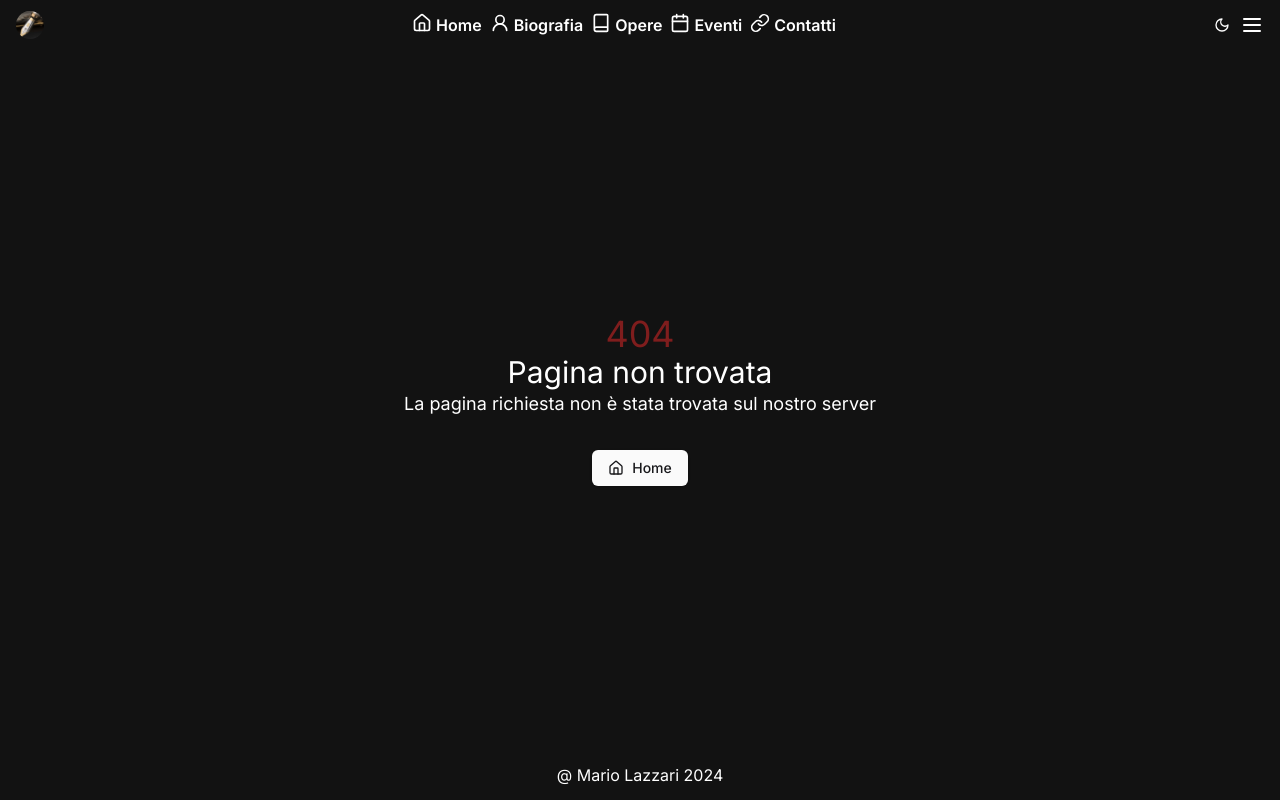
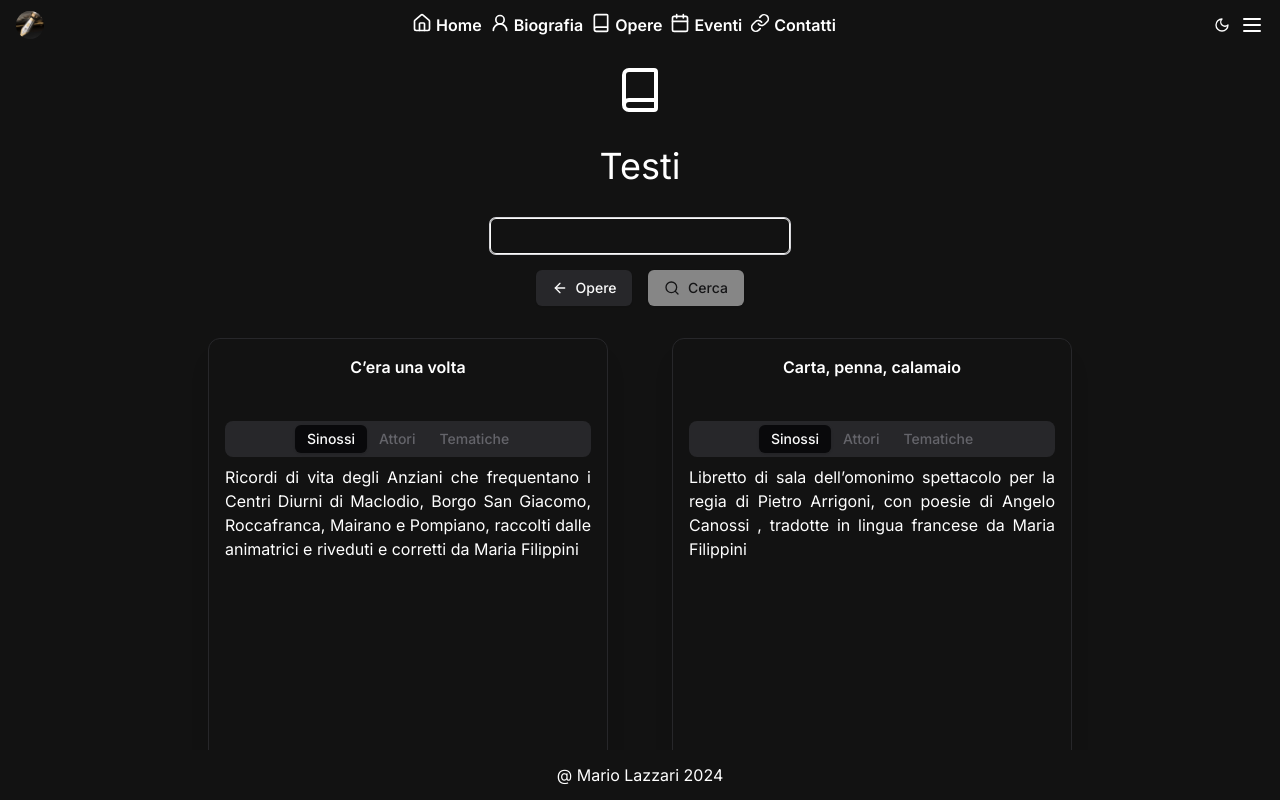
Before and after one commit to mariolazzari/mariafilippini.it, a Next.js app: page /works/texts in a window 1280 px wide. Before the commit this address had no page. Built offline with nearby package versions, Linux system fonts and the light colour scheme.

Commit message:
refact: drawer styles

```diff
--- a/app/contacts/page.tsx
+++ b/app/contacts/page.tsx
@@ -22,7 +22,7 @@ function ContactsPage() {
   return (
     <>
       <h2 className="text-4xl mb-12 text-center">Contatti</h2>
-      <div className="flex justify-center gap-8 flex-wrap">
+      <div className="flex justify-center gap-16 flex-wrap">
         {contacts.map(contact => (
           <Contact key={contact.url} {...contact} />
         ))}
--- a/app/events/page.tsx
+++ b/app/events/page.tsx
@@ -12,7 +12,7 @@ function EventsPage() {
     }
 
     return (
-      <div className="flex justify-center items-center gap-8 flex-wrap container mt-10">
+      <div className="flex justify-center items-center gap-16 flex-wrap container mt-10">
         {events.map((event, id) => (
           <Event key={`evt${id}`} event={event} />
         ))}
--- /dev/null
+++ b/app/works/texts/page.tsx
@@ -0,0 +1,20 @@
+import { Works } from "@/components/Works";
+import { texts } from "@/data/texts";
+import { WorksPageProps } from "@/types/WorksPageProps";
+import { Book } from "lucide-react";
+
+async function TextsPage({ searchParams }: WorksPageProps) {
+  const { search = "" } = await searchParams;
+
+  return (
+    <Works
+      icon={<Book className="mx-auto" size={48} />}
+      title="Testi"
+      works={texts}
+      href="/works/texts"
+      search={search}
+    />
+  );
+}
+
+export default TextsPage;
--- /dev/null
+++ b/app/works/themes/page.tsx
@@ -0,0 +1,20 @@
+import { Works } from "@/components/Works";
+import { WorksPageProps } from "@/types/WorksPageProps";
+import { ScrollText } from "lucide-react";
+import { themes } from "@/data/themes";
+
+async function ThemesPage({ searchParams }: WorksPageProps) {
+  const { search = "" } = await searchParams;
+
+  return (
+    <Works
+      icon={<ScrollText className="mx-auto" size={48} />}
+      title="Tematiche"
+      href="/works/themes"
+      works={themes}
+      search={search}
+    />
+  );
+}
+
+export default ThemesPage;
--- a/components/CardImage/index.tsx
+++ b/components/CardImage/index.tsx
@@ -15,7 +15,7 @@ import { LinkIcon } from "lucide-react";
 export function CardImage({ title, subtitle, imageSrc, href }: CardImageProps) {
   return (
     <Link href={href}>
-      <Card className="w-[350px] bg-muted">
+      <Card className="w-[350px] bg-gradient-to-br from-background to-muted border border-muted hover:border-primary">
         <CardHeader>
           <CardTitle>{title}</CardTitle>
           <CardDescription className="text-justify h-[65px]">
--- a/components/Contact/index.tsx
+++ b/components/Contact/index.tsx
@@ -11,7 +11,7 @@ export function Contact({
   mail,
 }: ContactProps) {
   return (
-    <div className="w-[350px] h-[400px] p-4 border border-primary rounded-xl bg-muted">
+    <div className="w-[350px] h-[400px] p-4 border border-muted hover:border-primary rounded-xl bg-gradient-to-br from-background to-muted">
       <Image
         className="rounded-full mx-auto mb- shadow-md"
         src={imageSrc}
@@ -23,13 +23,18 @@ export function Contact({
       <h3 className="text-center text-lg mb-12">{description}</h3>
 
       <Link
-        className="flex items-center gap-2 mb-1"
+        className="flex items-center gap-4 mb-1 hover:font-semibold"
         href={`mailto://${mail}`}
         target="_blank"
       >
         <Mail size={20} /> {mail}
       </Link>
-      <Link className="flex items-center gap-2" href={url} target="_blank">
+
+      <Link
+        className="flex items-center gap-4 hover:font-semibold"
+        href={url}
+        target="_blank"
+      >
         <LinkIcon size={20} /> {url}
       </Link>
     </div>
--- a/components/Drawer/index.tsx
+++ b/components/Drawer/index.tsx
@@ -1,3 +1,4 @@
+import Image from "next/image";
 import Link from "next/link";
 import {
   Sheet,
@@ -19,17 +20,27 @@ export function Drawer() {
         <Menu />
       </SheetTrigger>
 
-      <SheetContent className="w-[300px]">
+      <SheetContent className="w-[275px] bg-gradient-to-br from-background to-muted border border-muted">
         <SheetHeader>
-          <SheetTitle>{title}</SheetTitle>
-          <SheetDescription>{subTitle}</SheetDescription>
+          <Image
+            className="rounded-full my-8 mx-auto"
+            src="/images/logo.jpg"
+            alt={title}
+            width={96}
+            height={96}
+          />
+
+          <SheetTitle className="text-center font-semibold">{title}</SheetTitle>
+          <SheetDescription className="text-center">
+            {subTitle}
+          </SheetDescription>
         </SheetHeader>
 
         <ul className="mt-4">
           {links.map(({ href, label, icon }) => (
             <li key={href}>
               <Link href={href}>
-                <SheetClose className="flex items-center gap-2 p-2">
+                <SheetClose className="flex items-center gap-4 p-2 hover:font-semibold">
                   {icon} {label}
                 </SheetClose>
               </Link>
--- a/components/Event/index.tsx
+++ b/components/Event/index.tsx
@@ -37,7 +37,7 @@ export function Event({ event }: EventProps) {
   };
 
   return (
-    <div className="border border-1 p-4 rounded-lg w-[330px] h-[350px] bg-muted">
+    <div className="border border-muted p-4 rounded-lg w-[350px] h-[350px] bg-gradient-to-br from-background to-muted">
       <div className="w-full">{renderIcon()}</div>
       <h2 className="text-xl text-center my-4 h-[75px]">{title}</h2>
       <h3>{company}</h3>
--- a/components/SearchInput/index.tsx
+++ b/components/SearchInput/index.tsx
@@ -5,6 +5,7 @@ import { useRouter } from "next/navigation";
 import { Input } from "@/components/ui/input";
 import { Button } from "@/components/ui/button";
 import { SearchInputProps } from "./SearchInputProps";
+import { Search, ArrowLeft } from "lucide-react";
 
 export function SearchInput({ href }: SearchInputProps) {
   const [search, setSearch] = useState("");
@@ -20,9 +21,8 @@ export function SearchInput({ href }: SearchInputProps) {
     router.push(href);
   };
 
-  const onResetClick = () => {
-    setSearch("");
-    router.push(href);
+  const onBackClick = () => {
+    router.back();
   };
 
   const onSearchCick: MouseEventHandler<HTMLButtonElement> = () => {
@@ -30,19 +30,29 @@ export function SearchInput({ href }: SearchInputProps) {
   };
 
   return (
-    <div className="max-w-xl flex justify-center flex-wrap gap-4">
+    <div className="w-[300px] flex flex-col items-center gap-4">
       <Input
         className="border border-primary"
         value={search}
         onChange={onSearchChange}
         autoFocus
       />
-      <Button className="w-24" variant="secondary" onClick={onResetClick}>
-        Tutti
-      </Button>
-      <Button className="w-24" disabled={search === ""} onClick={onSearchCick}>
-        Cerca
-      </Button>
+
+      <div className="flex justify-center gap-4">
+        <Button className="w-24" variant="secondary" onClick={onBackClick}>
+          <ArrowLeft />
+          Opere
+        </Button>
+
+        <Button
+          className="w-24"
+          disabled={search === ""}
+          onClick={onSearchCick}
+        >
+          <Search />
+          Cerca
+        </Button>
+      </div>
     </div>
   );
 }
--- a/components/Works/Work.tsx
+++ b/components/Works/Work.tsx
@@ -18,17 +18,23 @@ export function Work({ work }: WorkProps) {
   } = work;
 
   return (
-    <div className="w-[400px] h-[450px] p-4 border border-primary rounded-xl bg-muted">
+    <div className="w-[350px] md:w-[400px] h-[450px] p-4 border border-secondary hover:border-primary shadow-xl rounded-xl bg- from-muted via-background to-muted">
       <div className="h-[50px]">
         <h2 className="font-semibold text-center">{title}</h2>
         <h3 className="text-xs text-center">{titleDia}</h3>
       </div>
 
-      <Tabs className="my-4 w-full" defaultValue="1">
+      <Tabs className="my-4 w-full" defaultValue={plot ? "1" : "2"}>
         <TabsList className="w-full">
-          <TabsTrigger value="1">Sinossi</TabsTrigger>
-          <TabsTrigger value="2">Attori</TabsTrigger>
-          <TabsTrigger value="3">Tematiche</TabsTrigger>
+          <TabsTrigger value="1" disabled={!plot}>
+            Sinossi
+          </TabsTrigger>
+          <TabsTrigger value="2" disabled={!actors}>
+            Attori
+          </TabsTrigger>
+          <TabsTrigger value="3" disabled={!subject}>
+            Tematiche
+          </TabsTrigger>
         </TabsList>
 
         <TabsContent className="max-h-[280px] overflow-y-auto" value="1">
--- a/components/Works/index.tsx
+++ b/components/Works/index.tsx
@@ -12,8 +12,8 @@ export function Works({ icon, title, works, search, href }: WorksProps) {
       <SearchInput href={href} />
 
       <div className="flex justify-center items-center gap-16 flex-wrap">
-        {filterWorks(works, search).map(work => (
-          <Work key={work.title} work={work} />
+        {filterWorks(works, search).map((work, id) => (
+          <Work key={`${work.title}_${id}`} work={work} />
         ))}
       </div>
     </div>
--- a/package.json
+++ b/package.json
@@ -1,6 +1,6 @@
 {
   "name": "mariafilippini.it",
-  "version": "0.1.6",
+  "version": "0.2.0",
   "private": true,
   "scripts": {
     "dev": "next dev --turbopack",
```
Also changed, not shown: 1 other file (tests, documents, lock files or other folders).
